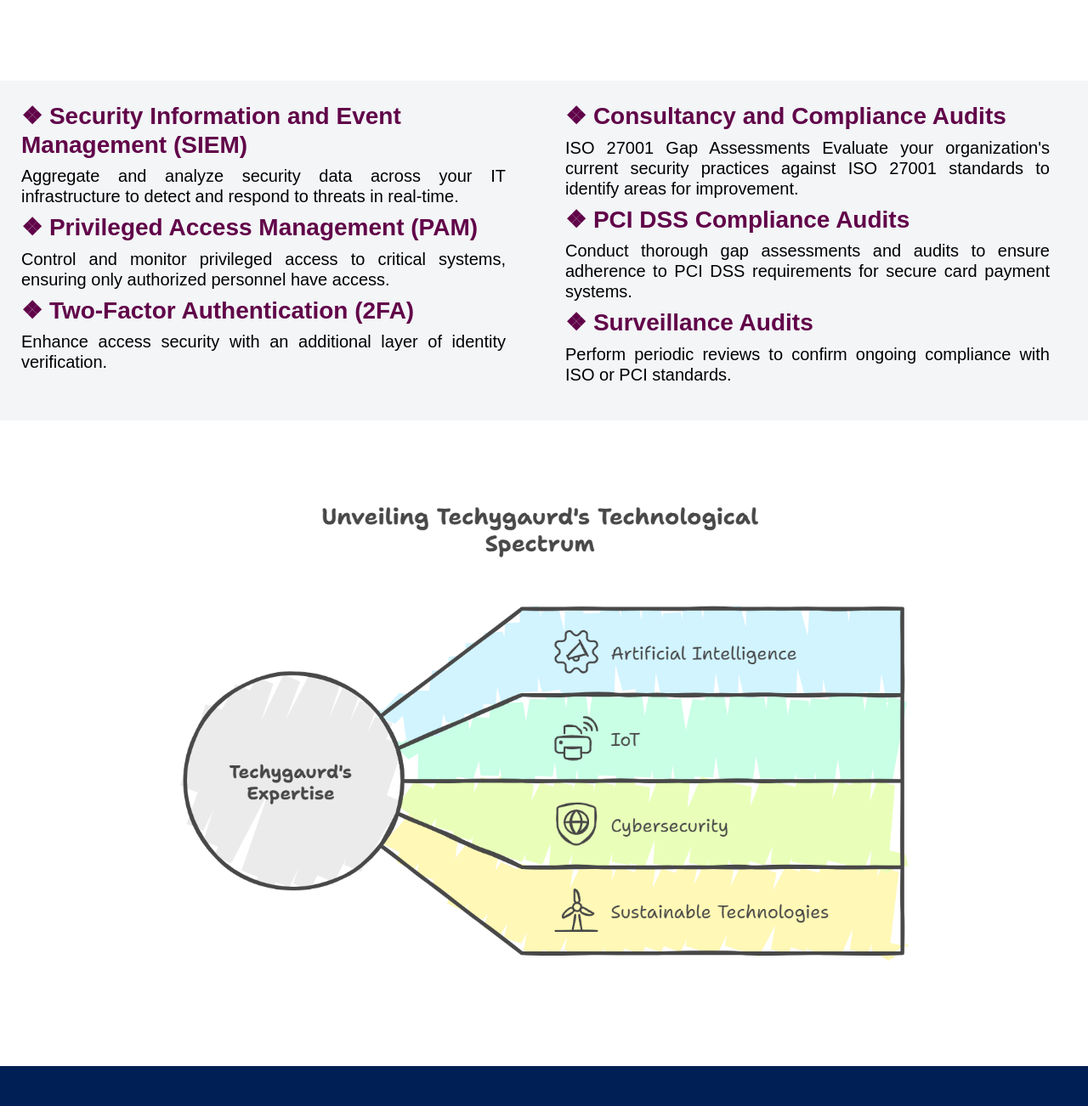
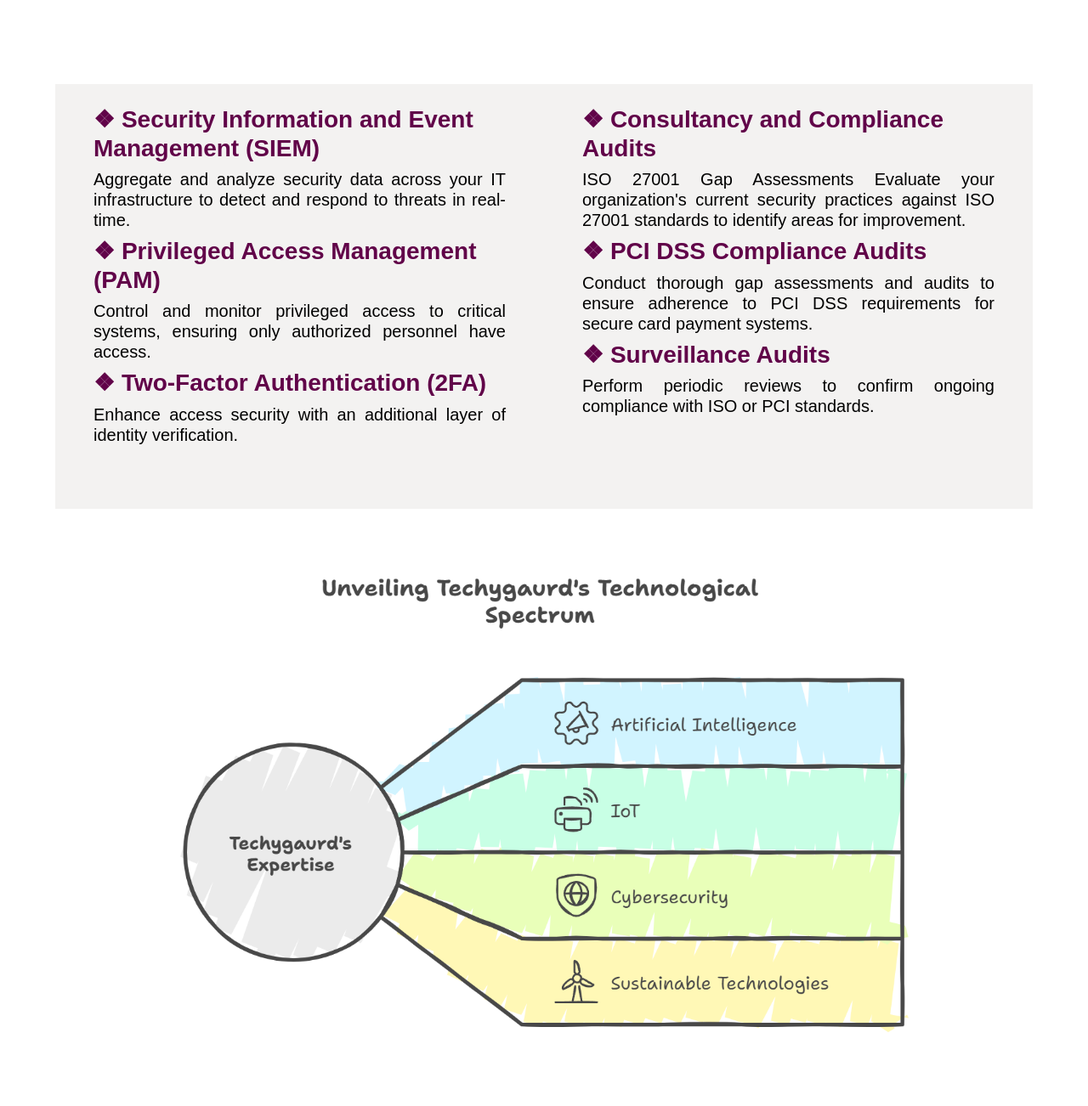
Before and after one commit to MahmudHasanUtsha/TechyGuard, a Django app: page / in a window 1280 px wide. Shown: the part 511-1813 px from the top of the page at 85% size. Run offline with Django 5.2, Linux system fonts and the light colour scheme; some libraries are stand-ins or nearby versions.

Commit message:
MARGIN MODIFIED

```diff
--- a/techy/static/style.css
+++ b/techy/static/style.css
@@ -25,11 +25,37 @@
     font-weight: 500;
 }
 
+/* Navbar Hover Effects */
+.navbar-nav .nav-link {
+    color: white !important; /* Default text color */
+    transition: color 0.3s ease-in-out, background-color 0.3s ease-in-out;
+}
+
+.navbar-nav .nav-link:hover {
+    color: #2ecc71 !important; /* Green text on hover */
+    background-color: rgba(255, 255, 255, 0.1) !important; /* Light background effect */
+    border-radius: 5px; /* Optional: add rounded corners */
+    padding: 5px 10px; /* Slight padding for better appearance */
+}
+
+/* Navbar brand hover effect */
+.navbar-brand:hover {
+    color: #f1c40f !important; /* Change brand color to yellow */
+}
+
+/* Navbar button (toggler) hover effect */
+.navbar-toggler:hover {
+    background-color: rgba(255, 255, 255, 0.2) !important;
+    border-radius: 5px;
+}
+
+/* Navbar title */
 .navbar-title {
     font-size: 24px;
     font-weight: bold;
 }
 
+/* Navbar link underline effect */
 .navbar-link:hover {
     text-decoration: underline;
 }
@@ -72,12 +98,9 @@
     text-decoration: underline;
 }
 
-
-
-
+/* Carousel Styling */
 .carousel-item {
     height: 100vh;
-
     display: flex;
     align-items: center;
     justify-content: center;
@@ -85,7 +108,6 @@
 }
 
 /* Center the text inside */
-
 .carousel-caption {
     color: white;
     text-align: center;
@@ -102,8 +124,7 @@
     margin: 10px 0;
 }
 
-
-/* services image */
+/* Services Image */
 .elementor-widget-container img {
     width: 100%;
     height: 100%;
--- a/techy/template/base.html
+++ b/techy/template/base.html
@@ -6,11 +6,16 @@
   <meta name="viewport" content="width=device-width, initial-scale=1.0">
   <title>{% block title %}{% endblock %}</title>
 
+  <!-- Bootstrap JS (Required for dropdowns) -->
+<script src="https://cdn.jsdelivr.net/npm/bootstrap@5.3.0/dist/js/bootstrap.bundle.min.js"></script>
+
+
+  <!-- Latest Bootstrap 5 Stable Version -->
+  <link rel="stylesheet" href="https://cdn.jsdelivr.net/npm/bootstrap@5.3.0/dist/css/bootstrap.min.css">
+
   <!-- Custom CSS -->
   <link rel="stylesheet" href="{% static 'style.css' %}">
 
-  <!-- Latest Bootstrap 5 Stable Version -->
-  <link rel="stylesheet" href="https://cdn.jsdelivr.net/npm/bootstrap@5.3.0/dist/css/bootstrap.min.css">
 </head>
 <body>
 
@@ -25,7 +30,19 @@
                 <ul class="navbar-nav">
                     <li class="nav-item"><a class="navbar-logo" href="{% url 'index' %}">🏠</a></li>
                     <li class="nav-item"><a class="nav-link" href="{% url 'about' %}">About</a></li>
-                    <li class="nav-item"><a class="nav-link" href="{% url 'services' %}">Services</a></li>
+                    <li class="nav-item dropdown">
+                        <a class="nav-link dropdown-toggle" href="#" id="navbarDropdown" role="button" data-bs-toggle="dropdown" aria-haspopup="true" aria-expanded="false">
+                            Services
+                        </a>
+                        <div class="dropdown-menu" aria-labelledby="navbarDropdown">
+                          <a class="dropdown-item" href="#">Email Services</a>
+                          <a class="dropdown-item" href="#">Domain Hosting</a>
+                          <a class="dropdown-item" href="#">Website Creation</a>
+                          <a class="dropdown-item" href="#">Software Developement</a>
+                          <div class="dropdown-divider"></div>
+                          <a class="dropdown-item" href="{% url 'services' %}">Services</a>
+                        </div>
+                      </li>
                     <li class="nav-item"><a class="nav-link" href="{% url 'solutions' %}">Solutions</a></li>
                     <li class="nav-item"><a class="nav-link" href="{% url 'clients' %}">Clients</a></li>
                     <li class="nav-item"><a class="nav-link" href="{% url 'partners' %}">Partners</a></li>
--- a/techy/template/index.html
+++ b/techy/template/index.html
@@ -68,9 +68,8 @@ Home
 
 
 
-
-<div class="about" style="background-color: #f3f5f7; width: 100%; height: 400px; margin-top: 100px; margin-bottom: 80px; display: block; overflow: hidden; font-family: sans-serif;">
-    <div class="text-white" style="width: 50%; height: auto; float: left; padding: 25px 45px 25px 25px;">
+<div class="about" style="background-color: #f3f2f1; width: 1150px; height: 500px; margin: auto; margin-top: 100px; margin-bottom: 60px; display: block; overflow: hidden; font-family: sans-serif;">
+    <div class="text-white" style="width: 50%; height: auto; float: left; padding: 25px 45px 25px 45px;">
         <h3 style="color: rgb(97, 3, 73); font-weight: bold;">❖ Security Information and Event Management (SIEM)</h3>
         <h5 style="text-align: justify; color: black;">
           Aggregate and analyze security data across your IT infrastructure to detect and respond to threats in real-time.
@@ -87,7 +86,7 @@ Home
 
     </div>
 
-    <div class="text-white" style="width: 50%; height: auto; float: left; padding: 25px 45px 25px 25px;">
+    <div class="text-white" style="width: 50%; height: auto; float: left; padding: 25px 45px 25px 45px;">
       <h3 style="color: rgb(97, 3, 73); font-weight: bold;">❖ Consultancy and Compliance Audits</h3>
       <h5 style="text-align: justify; color: black;">
         ISO 27001 Gap Assessments Evaluate your organization's current security practices against ISO 27001 standards to identify areas for improvement.
@@ -112,22 +111,20 @@ Home
 
 <!--Graph-->
 <div class="" style="height: 600px; width: 100%;">
-  <div class="" style="background-color: bisque; height: 600px; width: 900px; margin: auto; background-position: center; background-repeat: no-repeat;">
+  <div class="" style="height: 600px; width: 900px; margin: auto; background-position: center; background-repeat: no-repeat;">
     <img src="../static/image/about1.png" alt="" style="height: 100%; width: 100%; display: block;">
   </div>
 </div>
 
 
-
-
-
-<div class="about" style="background-color: #001f54; width: 100%; height: 420px; display: block; overflow: hidden; font-family: sans-serif; margin-top: 80px;">
-    <div class="image" style="width: 50%; height: auto; float: left; padding: 50px 50px 50px 50px;">
+<div class="" style="width: 1150px; height: auto; margin: auto; margin-top: 80px;">
+  <div class="about" style="background-color: #f3f2f1; width: 100%; height: 420px; display: block; overflow: hidden; font-family: sans-serif; margin-top: 80px;">
+    <div class="image" style="width: 50%; height: auto; float: left; padding: 50px 50px 50px 30px;">
         <div class="elementor-widget-container" style="width: 550px; height: 320px; border-radius: 10%; margin: auto; overflow: hidden;">
             <img src="https://pintecherp.com/wp-content/uploads/2022/12/tech-startup-team-meet-up.jpg" class="img-fluid" alt="Responsive image">
         </div>
     </div>
-    <div class="text-white" style="width: 50%; height: auto; float: left; padding: 80px 50px 50px 50px;">
+    <div class="text-black" style="width: 50%; height: auto; float: left; padding: 80px 50px 50px 50px;">
         <h1>ABOUT</h1>
         <h4 style="text-align: justify;">
           Techygaurd is a forward‐thinking technology company dedicated to empowering businesses with cutting‐edge technology solutions.
@@ -139,15 +136,15 @@ Home
 
 
 
-<div class="about" style="background-color: #133369; width: 100%; height: 420px; display: block; overflow: hidden; font-family: sans-serif;">
-    <div class="text-white" style="width: 50%; height: auto; float: left; padding: 80px 50px 50px 50px;">
+<div class="about" style="background-color: #fff; width: 100%; height: 420px; display: block; overflow: hidden; font-family: sans-serif;">
+    <div class="text-black" style="width: 50%; height: auto; float: left; padding: 80px 50px 50px 30px;">
         <h1>SERVICES</h1>
         <h4 style="text-align: justify;">
           Quickly detect, contain, and mitigate the impact of cyberattacks to ensure business continuity.
         </h4>
         <a href="{% url 'services' %}" class="btn btn-primary">Learn More</a>
     </div>
-    <div class="image" style="width: 50%; height: auto; float: left; padding: 50px 50px 50px 50px;">
+    <div class="image" style="width: 50%; height: auto; float: left; padding: 50px 50px 50px 0px;">
         <div class="elementor-widget-container" style="width: 550px; height: 320px; border-radius: 10%; margin: auto; overflow: hidden; display: block;">
             <img src="https://pintecherp.com/wp-content/uploads/2022/12/tech-startup-team-member-meeting.jpg" class="img-fluid" alt="Responsive image">
         </div>
@@ -157,14 +154,14 @@ Home
 
 
 
-<div class="about" style="background-color: #001f54; width: 100%; height: 450px; display: block; overflow: hidden; font-family: sans-serif;">
-    <div class="image" style="width: 50%; height: auto; float: left; padding: 55px 50px 50px 50px;">
+<div class="about" style="background-color: #f3f2f1; width: 100%; height: 450px; display: block; overflow: hidden; font-family: sans-serif;">
+    <div class="image" style="width: 50%; height: auto; float: left; padding: 55px 50px 50px 30px;">
         <div class="elementor-widget-container" style="width: 550px; height: 320px; border-radius: 10%; margin: auto; overflow: hidden;">
             <img src="https://www.condecosoftware.com/blog/wp-content/uploads/sites/11/2022/12/What-is-the-value-of-working-in-the-office-Condeco-by-Eptura-1536x962.jpg" class="img-fluid" alt="Responsive image">
         </div>
     </div>
 
-    <div class="text-white" style="width: 50%; height: auto; float: left; padding: 70px 50px 50px 50px;">
+    <div class="text-black" style="width: 50%; height: auto; float: left; padding: 70px 50px 50px 50px;">
         <h1>SOLUTIONS</h1>
         <h4 style="text-align: justify;">
           Safeguard devices against malware and malicious applications while enabling centralized threat investigation and
@@ -176,9 +173,9 @@ Home
 
 </div>
 
-<div class="about" style="background-color: #133369; width: 100%; height: 420px; display: block; overflow: hidden; font-family: sans-serif;">
+<div class="about" style="background-color: #fff; width: 100%; height: 420px; display: block; overflow: hidden; font-family: sans-serif;">
 
-  <div class="text-white" style="width: 50%; height: auto; float: left; padding: 80px 50px 50px 50px;">
+  <div class="text-black" style="width: 50%; height: auto; float: left; padding: 80px 50px 50px 30px;">
     <h1>CLIENTS</h1>
     <h4 style="text-align: justify;">
       Explore how Techygaurd  has helped organizations achieve robust cybersecurity through tailored solutions and expert
@@ -187,7 +184,7 @@ Home
     <a href="{% url 'clients' %}" class="btn btn-primary">Learn More</a>
   </div>
 
-  <div class="image" style="width: 50%; height: auto; float: left; padding: 50px 50px 50px 50px;">
+  <div class="image" style="width: 50%; height: auto; float: left; padding: 50px 50px 50px 0px;">
       <div class="elementor-widget-container" style="width: 550px; height: 320px; border-radius: 10%; margin: auto; overflow: hidden;">
           <img src="https://pintecherp.com/wp-content/uploads/2022/12/tech-startup-team-meet-up.jpg" class="img-fluid" alt="Responsive image">
       </div>
@@ -198,15 +195,15 @@ Home
 
 
 
-<div class="about" style="background-color: #001f54; width: 100%; height: 420px; display: block; overflow: hidden; font-family: sans-serif;">
+<div class="about" style="background-color: #f3f2f1; width: 100%; height: 420px; display: block; overflow: hidden; font-family: sans-serif;">
 
-  <div class="image" style="width: 50%; height: auto; float: left; padding: 50px 50px 50px 50px;">
+  <div class="image" style="width: 50%; height: auto; float: left; padding: 50px 50px 50px 30px;">
       <div class="elementor-widget-container" style="width: 550px; height: 320px; border-radius: 10%; margin: auto; overflow: hidden; display: block;">
           <img src="https://pintecherp.com/wp-content/uploads/2022/12/tech-startup-team-member-meeting.jpg" class="img-fluid" alt="Responsive image">
       </div>
   </div>
 
-  <div class="text-white" style="width: 50%; height: auto; float: left; padding: 80px 50px 50px 50px;">
+  <div class="text-black" style="width: 50%; height: auto; float: left; padding: 80px 50px 50px 50px;">
     <h1>PARTNERS</h1>
     <h4 style="text-align: justify;">
       We collaborate with industry‐leading OEMs, distributors, and technology providers to deliver reliable and cutting‐edge
@@ -219,9 +216,9 @@ Home
 
 
 
-<div class="about" style="background-color: #133369; width: 100%; height: 450px; display: block; overflow: hidden; font-family: sans-serif;">
+<div class="about" style="background-color: #fff; width: 100%; height: 450px; display: block; overflow: hidden; font-family: sans-serif;">
 
-  <div class="text-white" style="width: 50%; height: auto; float: left; padding: 80px 50px 50px 50px;">
+  <div class="text-black" style="width: 50%; height: auto; float: left; padding: 80px 50px 50px 30px;">
     <h1>GALLERY</h1>
     <h4 style="text-align: justify;">
       Discover highlights from our client meetings, training sessions, and internal events, showcasing our commitment to
@@ -231,7 +228,7 @@ Home
 
   </div>
 
-  <div class="image" style="width: 50%; height: auto; float: left; padding: 55px 50px 50px 50px;">
+  <div class="image" style="width: 50%; height: auto; float: left; padding: 55px 50px 50px 0px;">
       <div class="elementor-widget-container" style="width: 550px; height: 320px; border-radius: 10%; margin: auto; overflow: hidden;">
           <img src="https://www.condecosoftware.com/blog/wp-content/uploads/sites/11/2022/12/What-is-the-value-of-working-in-the-office-Condeco-by-Eptura-1536x962.jpg" class="img-fluid" alt="Responsive image">
       </div>
@@ -241,6 +238,10 @@ Home
 </div>
 
 
+</div>
+
+
+
 
 
 
--- a/techy/template/services.html
+++ b/techy/template/services.html
@@ -29,13 +29,13 @@ Services
 </div>
 
 
-<div class="services" style="background-color: #0976BC; width: 100%; height: 500px; display: block; overflow: hidden; font-family: sans-serif;">
-    <div class="image" style="width: 40%; height: 500px; float: left; padding: 100px 50px 50px 50px;">
+<div class="services" style="background-color: #f3f2f1; width: 1150px; height: 500px; margin: auto; display: block; overflow: hidden; font-family: sans-serif;">
+    <div class="image" style="width: 40%; height: 500px; float: left; padding: 100px 50px 50px 30px;">
         <div class="elementor-widget-container" style="width: 400px; height: 250px; border-radius: 10%; margin: auto; overflow: hidden;">
             <img src="https://res.cloudinary.com/zenbusiness/q_auto,w_1200,h_800,c_lfill/v1/shared-assets/s2/raster/pointing-at-hexagon-with-the-words-business-services.avif" class="img-fluid" alt="Responsive image">
         </div>
     </div>
-    <div class="text-white" style="width: 60%; height: auto; float: left; padding-top: 25px;">
+    <div class="text-black" style="width: 60%; height: auto; float: left; padding: 25px 20px 25px 20px;">
         <h5><b>Incident Response</b></h5>
         <li>
             Quickly detect, contain, and mitigate the impact of cyberattacks to minimize disruption and ensure business continuity.
```
Also changed, not shown: techy/template/about.html (+14 -12 lines), techy/template/solutions.html (+14 -5 lines), techy/static/image/solutions.png.
